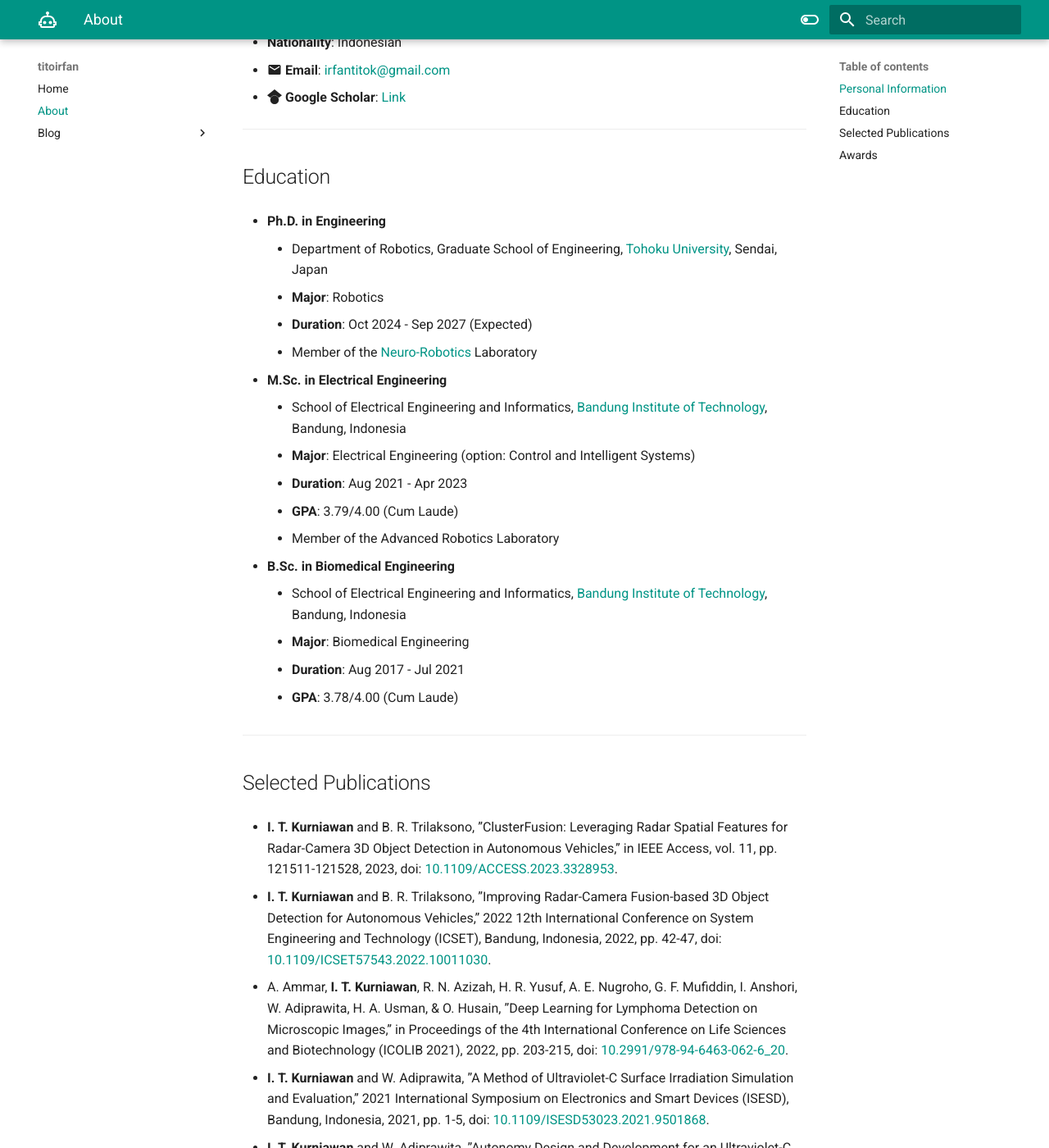
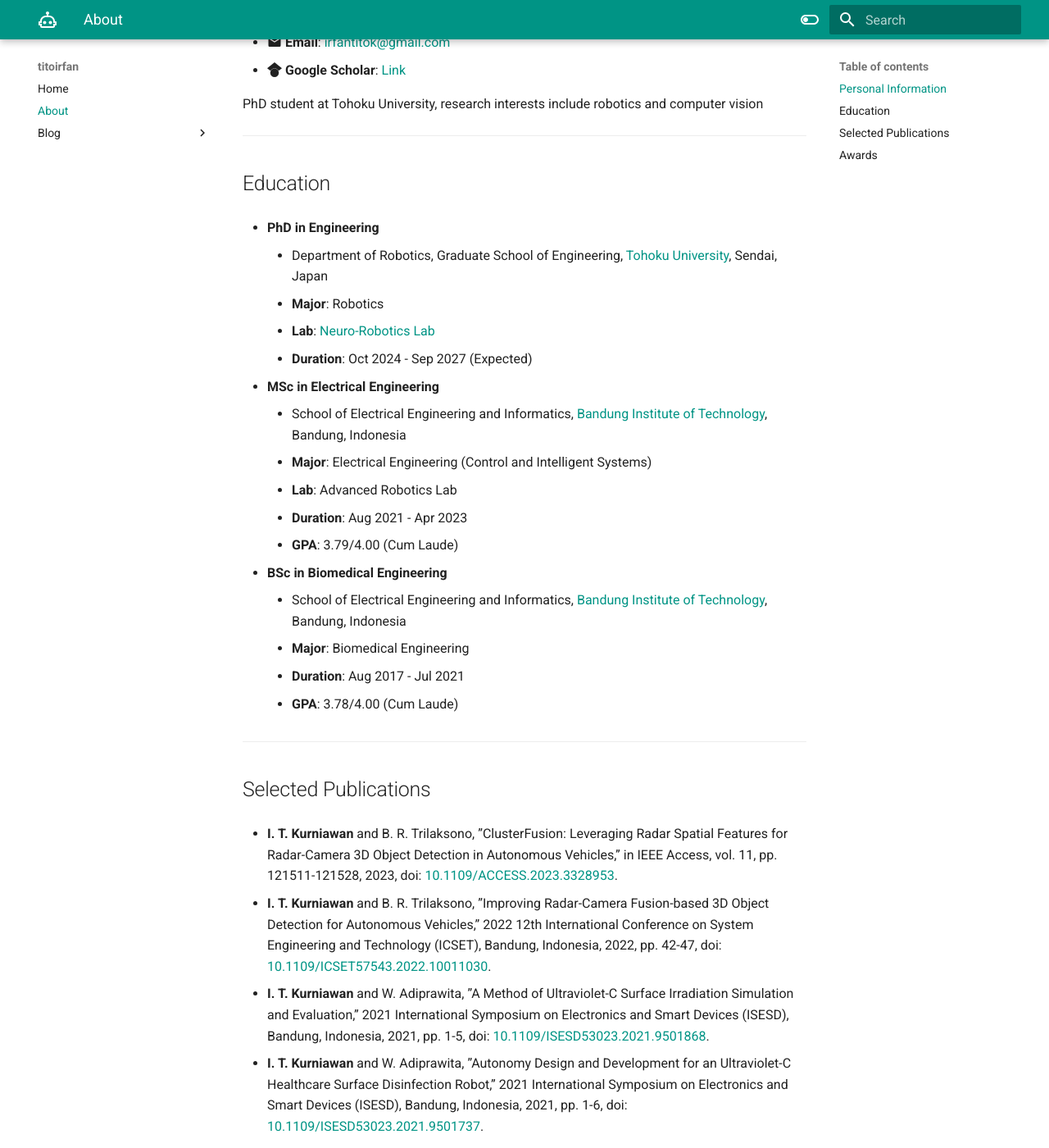
Before and after one commit to titoirfan/titoirfan.github.io, an MkDocs documentation site: the page built from docs/about.md, in a window 1280 px wide and 1400 px high, scrolled down 225 px. Shown: the whole window at 82% size. Built offline with MkDocs 1.6.1 and Material for MkDocs 9.7.7, drawn with Linux system fonts in a browser that asks for light colours; some of the changed text lies outside the part shown.

Commit message:
Update About

```diff
--- a/docs/about.md
+++ b/docs/about.md
@@ -9,28 +9,29 @@
 ## Personal Information
 
 - **Name**: Irfan Tito Kurniawan (イルファン・ティト・クルニアワン)
-- **Nationality**: Indonesian
 - :material-email: **Email**: [irfantitok@gmail.com](mailto:irfantitok@gmail.com)
 - :simple-googlescholar: **Google Scholar**: [Link](https://scholar.google.com/citations?user=t06n5FYAAAAJ)
+
+PhD student at Tohoku University, research interests include robotics and computer vision
 
 ---
 
 ## Education
 
-- **Ph.D. in Engineering**
+- **PhD in Engineering**
     - Department of Robotics, Graduate School of Engineering, [Tohoku University](https://tohoku.ac.jp), Sendai, Japan
     - **Major**: Robotics
+    - **Lab**: [Neuro-Robotics Lab](https://neuro.mech.tohoku.ac.jp/)
     - **Duration**: Oct 2024 - Sep 2027 (Expected)
-    - Member of the [Neuro-Robotics](https://neuro.mech.tohoku.ac.jp/) Laboratory
 
-- **M.Sc. in Electrical Engineering**
+- **MSc in Electrical Engineering**
     - School of Electrical Engineering and Informatics, [Bandung Institute of Technology](https://itb.ac.id), Bandung, Indonesia
-    - **Major**: Electrical Engineering (option: Control and Intelligent Systems)
+    - **Major**: Electrical Engineering (Control and Intelligent Systems)
+    - **Lab**: Advanced Robotics Lab
     - **Duration**: Aug 2021 - Apr 2023
     - **GPA**: 3.79/4.00 (Cum Laude)
-    - Member of the Advanced Robotics Laboratory
 
-- **B.Sc. in Biomedical Engineering**
+- **BSc in Biomedical Engineering**
     - School of Electrical Engineering and Informatics, [Bandung Institute of Technology](https://itb.ac.id), Bandung, Indonesia
     - **Major**: Biomedical Engineering
     - **Duration**: Aug 2017 - Jul 2021
@@ -44,9 +45,6 @@
 
 - **I. T. Kurniawan** and B. R. Trilaksono, ”Improving Radar-Camera Fusion-based 3D Object Detection for Autonomous Vehicles,” 2022 12th International Conference on System Engineering and Technology (ICSET), Bandung, Indonesia, 2022, pp. 42-47, doi: [10.1109/ICSET57543.2022.10011030](https://doi.org/ICSET57543.2022.10011030).
 
-- A. Ammar, **I. T. Kurniawan**, R. N. Azizah, H. R. Yusuf, A. E. Nugroho, G. F. Mufiddin, I. Anshori, W. Adiprawita, H. A. Usman, & O. Husain, ”Deep Learning for Lymphoma Detection on Microscopic Images,” in Proceedings of the 4th International Conference on Life Sciences and Biotechnology (ICOLIB 2021), 2022, pp. 203-215, doi:
-[10.2991/978-94-6463-062-6_20](https://doi.org/10.2991/978-94-6463-062-6_20).
-
 - **I. T. Kurniawan** and W. Adiprawita, ”A Method of Ultraviolet-C Surface Irradiation Simulation and Evaluation,” 2021 International Symposium on Electronics and Smart Devices (ISESD), Bandung, Indonesia, 2021, pp. 1-5, doi: [10.1109/ISESD53023.2021.9501868](https://doi.org/10.1109/ISESD53023.2021.9501868).
 
 - **I. T. Kurniawan** and W. Adiprawita, ”Autonomy Design and Development for an Ultraviolet-C Healthcare Surface Disinfection Robot,” 2021 International Symposium on Electronics and Smart Devices (ISESD), Bandung, Indonesia, 2021, pp. 1-6, doi: [10.1109/ISESD53023.2021.9501737](https://doi.org/10.1109/ISESD53023.2021.9501737).
@@ -55,4 +53,4 @@
 
 ## Awards
 
-- **Monbukagakusho (MEXT) Scholarship** (2024 - 2027), from the Japanese Ministry of Education, Culture, Sports, Science and Technology
+- **Monbukagakusho (MEXT) Scholarship**, Japanese Ministry of Education, Culture, Sports, Science and Technology (2024 - 2027)
```
